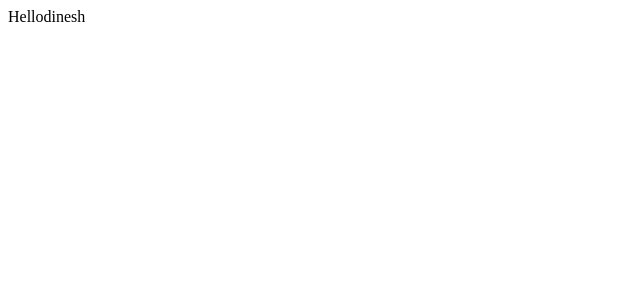
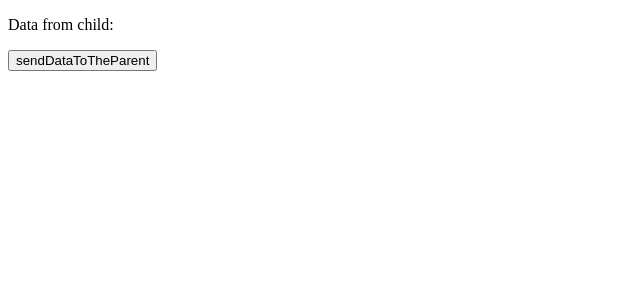
Before and after one commit to KumaranMba/class-workout, a React (Vite) app: page / in a window 1280 px wide. Shown: the top 300 px of the page, without its empty margins (0-640 px from the left). Built offline with nearby package versions, Linux system fonts and the light colour scheme.

Commit message:
Passing data from child component to parent component

```diff
--- a/src/App.jsx
+++ b/src/App.jsx
@@ -1,21 +1,37 @@
+// Passing data from child to parent.
+
 import React from 'react';
 import { useState } from 'react';
 
-//child component
-// Receive the child as a data props.
-function Hello({data}){
+// child component
+function Childcomponent({sentdatatoparent}){
+  // passing data from the child to parent component.
+  let message = `Hello parent`;
+  const dataToSentToParent=()=>{
+    sentdatatoparent(message);
+  }
   return(
-    <div>Hello{data}</div>
+    <div>
+      <button onClick={dataToSentToParent}>sendDataToTheParent</button>
+      </div>
   )
+
 }
+
 
 // parent component
 function App() {
+ //Define a state to store the child data in the parent component.
+ const [datafromchild,setDatafromchild] = useState('');
 
-  const [data,setData] = useState(`dinesh`);
+ const handledatafromchild =(message)=>{
+  setDatafromchild(message);
+ }
+
   return (
     <div>
-      <Hello data={data}/>
+      <div><p>Data from child:{datafromchild}</p></div>
+      <div><Childcomponent sentdatatoparent={handledatafromchild}/></div>
     </div>
   )
 }
```
